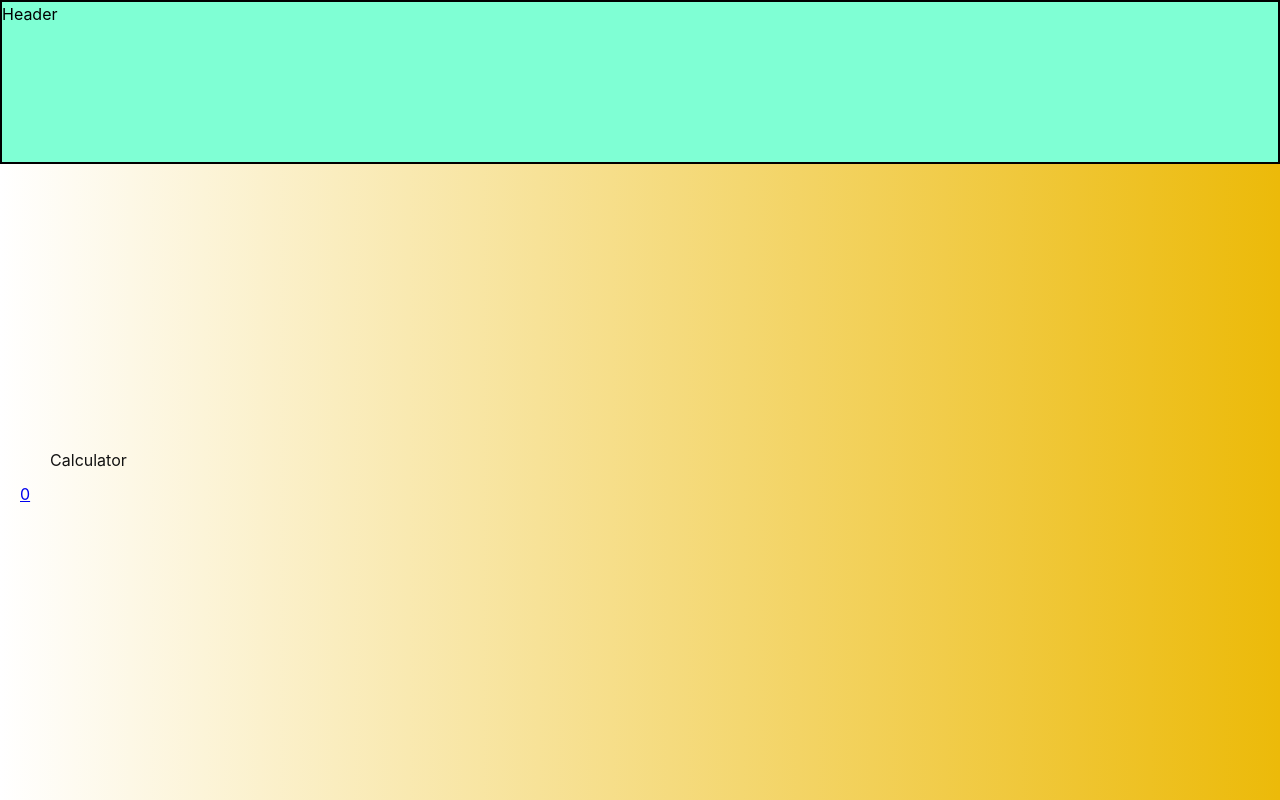
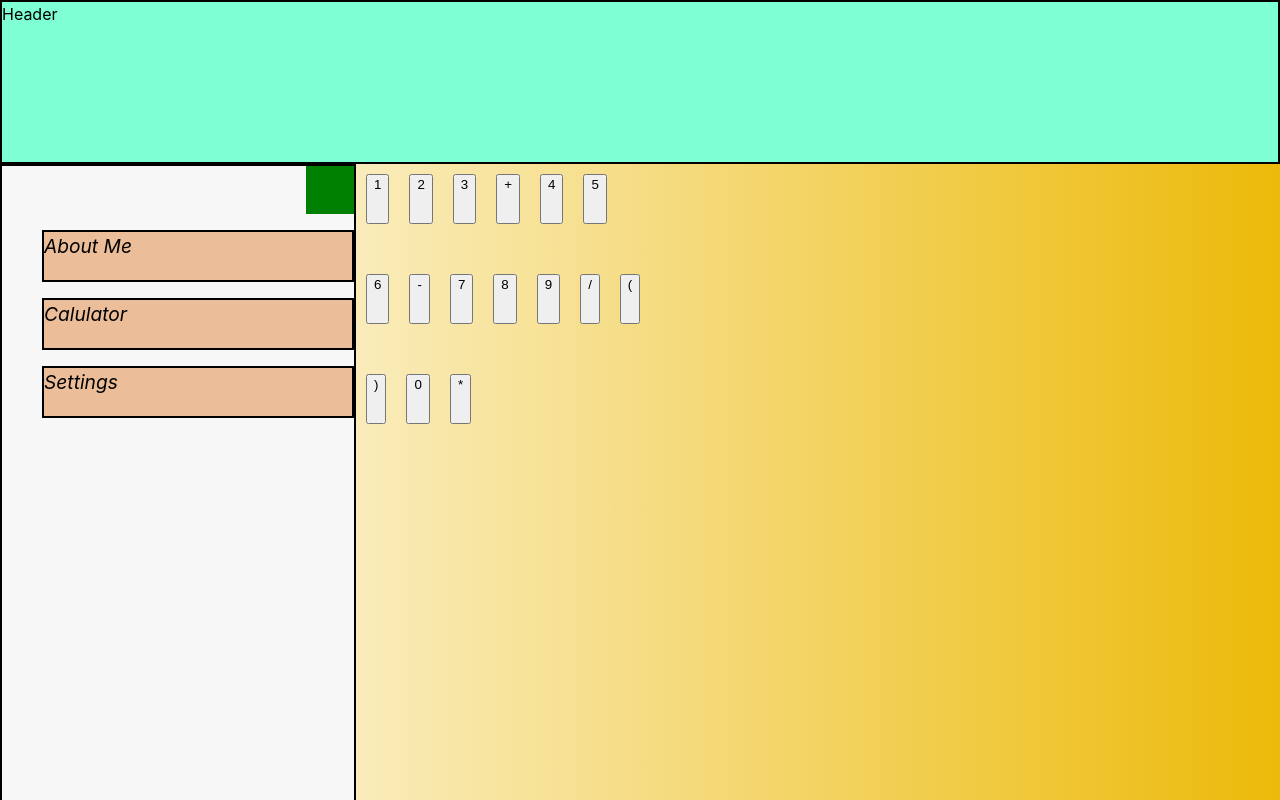
Before and after one commit to ChrisIBill/my-site, a React (Create React App) app: page /Calculator in a window 1280 px wide. Shown: the top 800 px of the page. Built offline with nearby package versions, Linux system fonts and the light colour scheme.

Commit message:
Calculator buttons

```diff
--- a/src/Components/sidebar.tsx
+++ b/src/Components/sidebar.tsx
@@ -6,16 +6,19 @@ import "./sidenav.css";
 export default function Sidebar() {
   const pages = Router.routes;
   return (
-    <div>
+    <div id="sidebar">
       <button className="menuButton"></button>
-      {pages.map((item) => {
-        return (
-          <div key={item.id} className="sideitem">
-            {/* {item.icon} */}
-            <Link to={item.id}>{item.id}</Link>
-          </div>
-        );
-      })}
+      <ul>
+        <li>
+          <Link to={`/About`}>About Me</Link>
+        </li>
+        <li>
+          <Link to={`/Calculator`}>Calulator</Link>
+        </li>
+        <li>
+          <Link to={`/Settings`}>Settings</Link>
+        </li>
+      </ul>
     </div>
   );
 }
--- a/src/Pages/Calculator.js
+++ b/src/Pages/Calculator.js
@@ -1,3 +1,21 @@
+import "./calculator.css"
+import { calcButtons } from "../lib/calcButtons";
+
+const CalcButtons = () => {
+    return (
+        <div className="calcContent">
+            {calcButtons.map((button) => {
+        return (
+          <div key={button.id} className="calcButtonContainer">
+            {/* {item.icon} */}
+            <button className="calcButton">{button.text}</button>
+          </div>
+        );
+      })}
+        </div>
+    )
+}
+
 export default function Calculator() {
-    return <div>Calculator</div>;
+    return <CalcButtons />;
 }
--- a/src/Pages/Home.scss
+++ b/src/Pages/Home.scss
@@ -10,7 +10,7 @@ body {
     flex-direction: row;
     flex-wrap: wrap;
     height: 100vh;
-    width:100vw;
+    width: 100vw;
     margin: 0;
     background: rgb(255, 255, 255);
     background: linear-gradient(90deg, rgba(255, 255, 255, 1) 0%, rgba(236, 186, 9, 1) 100%, rgba(0, 212, 255, 1) 100%);
@@ -48,10 +48,12 @@ main {
     flex-direction: column;
     justify-content: flex-start;
     align-items: stretch;
+
     ul {
         justify-self: stretch;
         list-style-type: none;
     }
+
     a {
         text-decoration: none;
         display: flex;
@@ -62,10 +64,13 @@ main {
         margin-bottom: 1rem;
         background-color: rgba(231, 170, 120, 0.74);
     }
-    a:link, a:visited {
+
+    a:link,
+    a:visited {
         color: black;
         font-size: 1.2rem;
     }
+
     /* a:hover {
 
     }
@@ -76,6 +81,7 @@ main {
         display: flex;
         flex-direction: column;
     }
+
     button {
         height: 3rem;
         width: 3rem;
@@ -89,7 +95,12 @@ main {
         padding-left: 20px;
     }
 }
+
 #sidebar:closed {
     transition: width 0.3s ease-in-out;
     width: 5rem;
 }
+
+#content {
+    display: flex;
+}
--- /dev/null
+++ b/src/Pages/calculator.css
@@ -0,0 +1,23 @@
+.calcButton {
+    display: flex;
+    align-content: stretch;
+    height: 50px;
+    margin: 10px;
+    flex-grow: 1;
+}
+
+.calcContent {
+    display: flex;
+    flex-direction: row;
+    width: 300px;
+    height: 300px;
+    flex-wrap: wrap;
+}
+
+.calcButtonContainer {
+    box-sizing: border-box;
+    width: 25%;
+    height: 25%;
+    height: fit-content;
+    width: fit-content;
+}
--- a/src/index.tsx
+++ b/src/index.tsx
@@ -2,7 +2,7 @@ import React from 'react';
 import ReactDOM from 'react-dom/client';
 import { createBrowserRouter, RouterProvider, } from 'react-router-dom';
 import './index.scss';
-import { Router }  from "./lib/pagesData"
+import { Router } from "./lib/pagesData"
 import Root from "./Pages/Root";
 import ErrorPage from "./Pages/ErrorPage"
 import Contact from "./Pages/Contact";
@@ -26,11 +26,11 @@ const root = ReactDOM.createRoot(
 );
 root.render(
   <React.StrictMode>
-   <RouterProvider router={Router} />
+    <RouterProvider router={Router} />
   </React.StrictMode>
 );
 
 // If you want to start measuring performance in your app, pass a function
 // to log results (for example: reportWebVitals(console.log))
 // or send to an analytics endpoint. Learn more: https://bit.ly/CRA-vitals
-reportWebVitals();
+//reportWebVitals();
--- /dev/null
+++ b/src/lib/calcButtons.tsx
@@ -0,0 +1,66 @@
+export const calcButtons = [
+    {
+        id: 0,
+        text: '1',
+    },
+    {
+        id: 1,
+        text: '2',
+    },
+    {
+        id: 2,
+        text: '3',
+    },
+    {
+        id: 3,
+        text: '+',
+    },
+    {
+        id: 4,
+        text: '4',
+    },
+    {
+        id: 5,
+        text: '5',
+    },
+    {
+        id: 6,
+        text: '6',
+    },
+    {
+        id: 7,
+        text: '-',
+    },
+    {
+        id: 8,
+        text: '7',
+    },
+    {
+        id: 9,
+        text: '8',
+    },
+    {
+        id: 10,
+        text: '9',
+    },
+    {
+        id: 11,
+        text: '/',
+    },
+    {
+        id: 12,
+        text: '(',
+    },
+    {
+        id: 13,
+        text: ')',
+    },
+    {
+        id: 14,
+        text: '0',
+    },
+    {
+        id: 15,
+        text: '*',
+    },
+]
```
Lines whose indentation alone changed are shown as unchanged.
